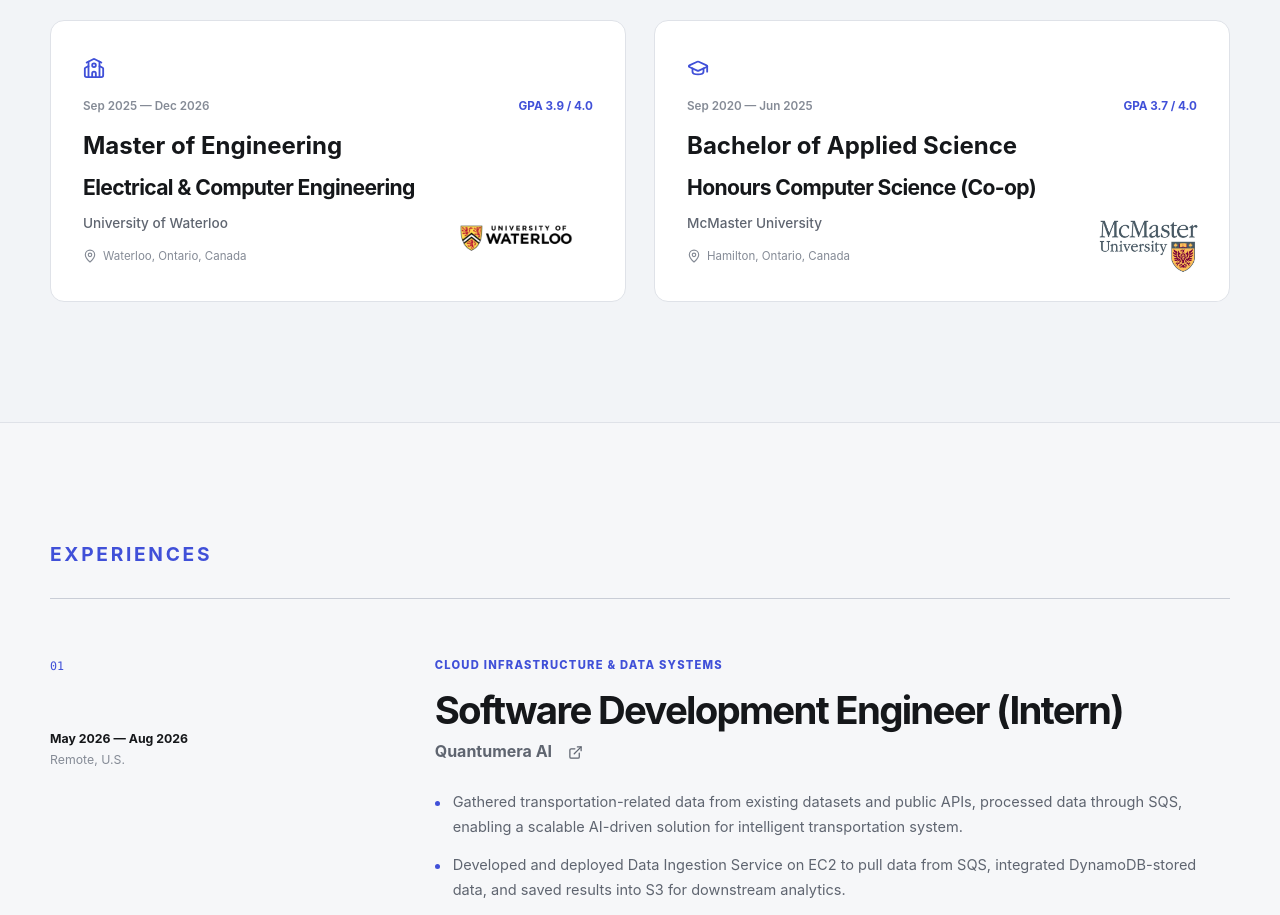
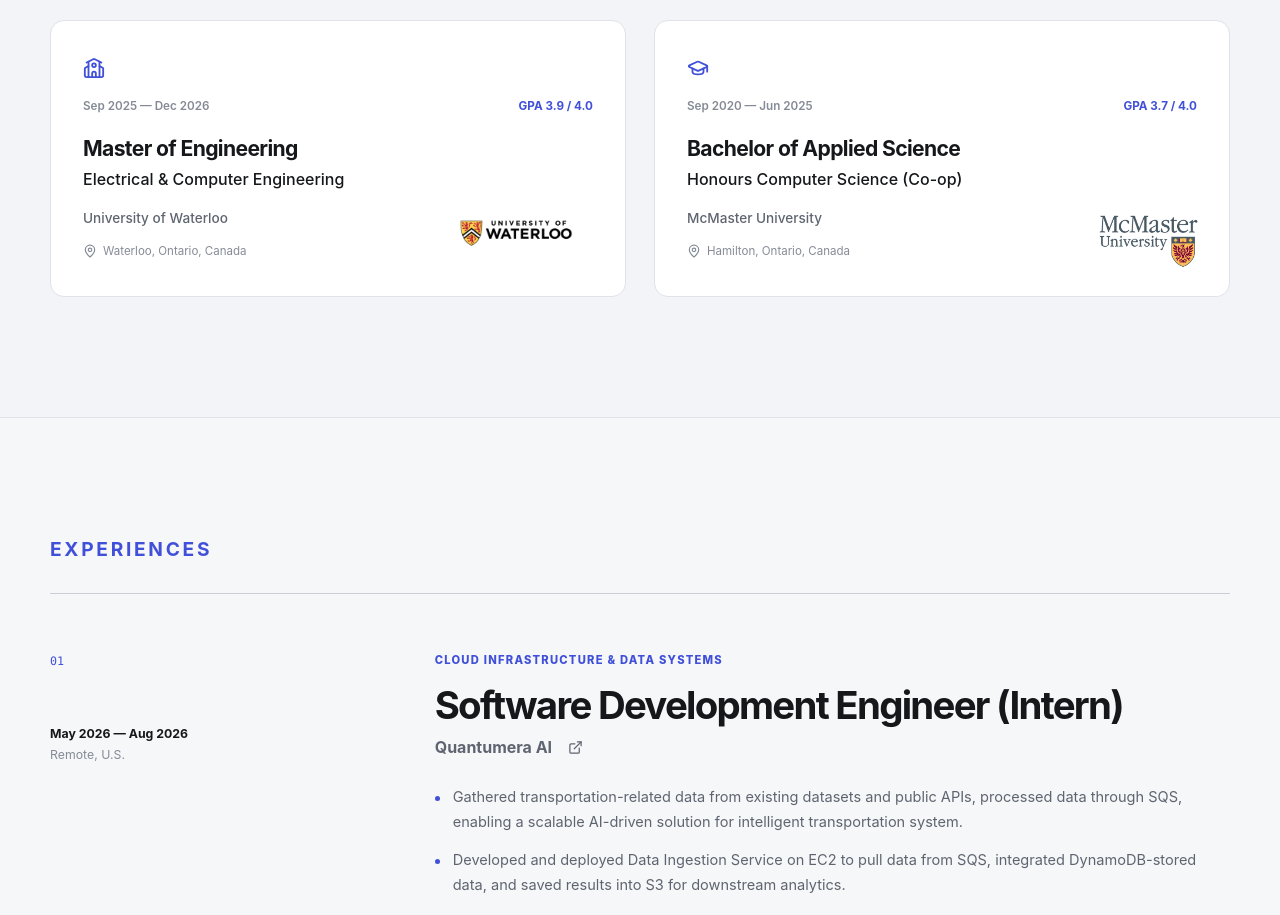
Before and after one commit to jqiwen/Portfolio, a React (Vite) app: page / in a window 1280 px wide. Shown: the part 1960-2875 px from the top of the page. Built offline with nearby package versions, Linux system fonts and the light colour scheme.

Commit message:
update education font

```diff
--- a/src/components/Education.tsx
+++ b/src/components/Education.tsx
@@ -38,8 +38,8 @@ export function Education() {
                 <span>GPA {item.gpa}</span>
               </div>
 
-              <h2>{item.degree}</h2>
-              <h3>{item.program}</h3>
+              <h3>{item.degree}</h3>
+              <p className="education-card__program" >{item.program}</p>
 
               <p className="education-card__school">
                 {item.school}
--- a/src/index.css
+++ b/src/index.css
@@ -1545,11 +1545,20 @@ ul {
 }
 
 .education-card__school {
-  margin-top: 12px;
+  margin-top: 16px;
   color: var(--text-secondary);
   font-size: 0.85rem;
   font-weight: 500;
 }
+
+.education-card__program {
+  margin-top: 4px;
+  color: var(--text-primary);
+  /* font-size: 0.85rem; */
+  font-weight: 500;
+}
+
+
 
 .education-card__location {
   display: flex;
```
